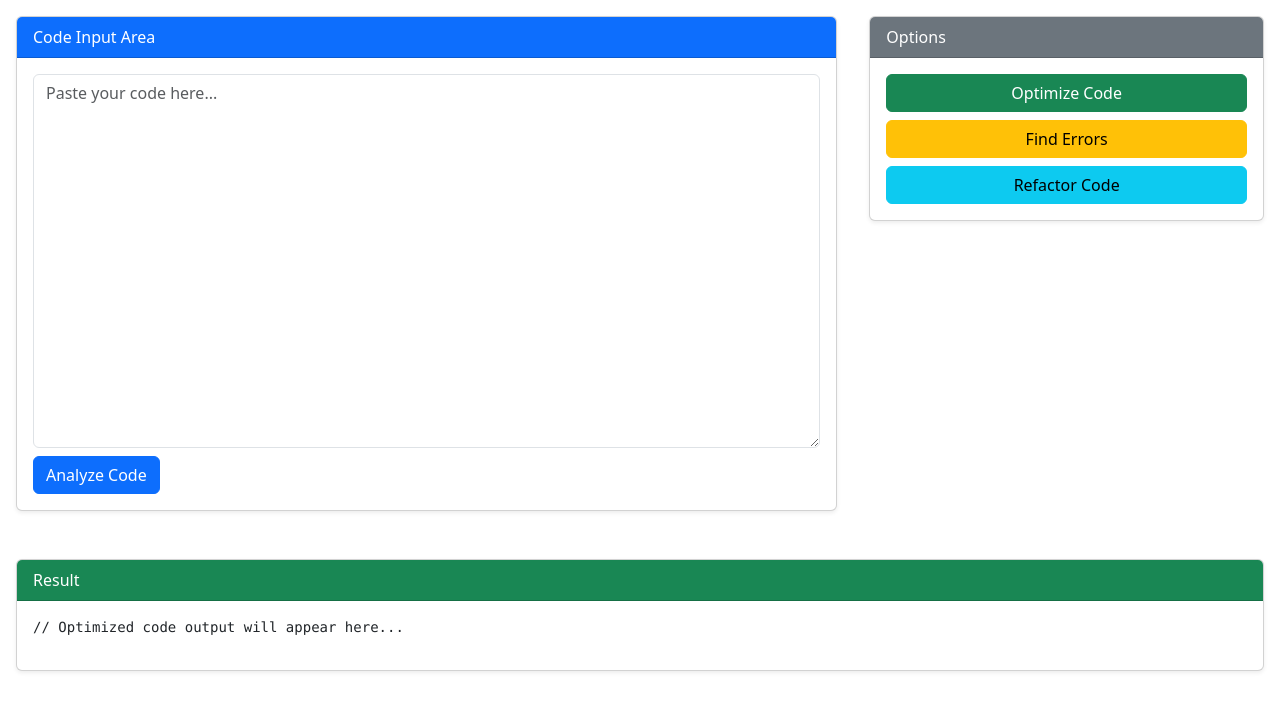
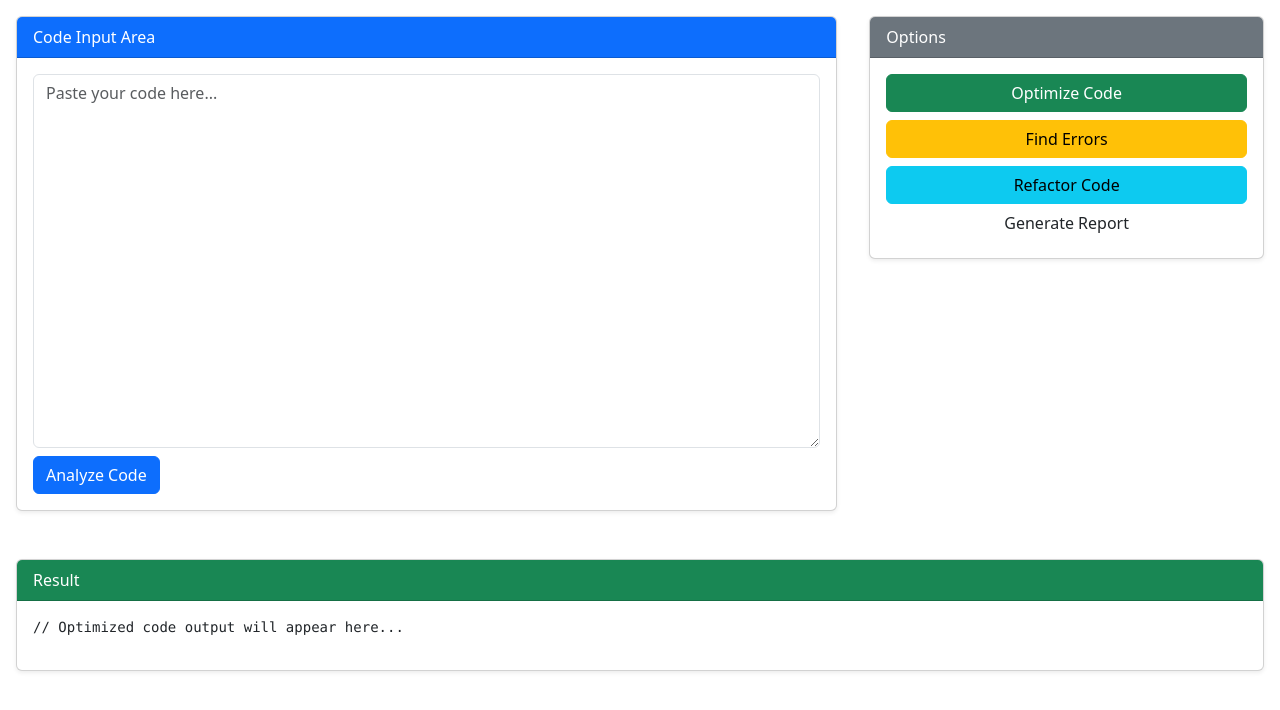
Before and after one commit to Vishwa-ud/CodeWizard, a React (Vite) app in the folder frontend/: page /code-analysis in a window 1280 px wide. Shown: the top 710 px of the page. Built offline with nearby package versions, Linux system fonts and the light colour scheme.

Commit message:
add generate report button to panel

```diff
--- a/frontend/src/components/Vinuki/RightPanel.jsx
+++ b/frontend/src/components/Vinuki/RightPanel.jsx
@@ -10,6 +10,7 @@ function RightPanel() {
                     <button className="btn btn-success w-100 mb-2">Optimize Code</button>
                     <button className="btn btn-warning w-100 mb-2">Find Errors</button>
                     <button className="btn btn-info w-100">Refactor Code</button>
+                    <button className="btn w-100">Generate Report</button>
                 </div>
         </div>
     );
```
Also changed, not shown: frontend/src/components/Vinuki/file.txt (deleted).
